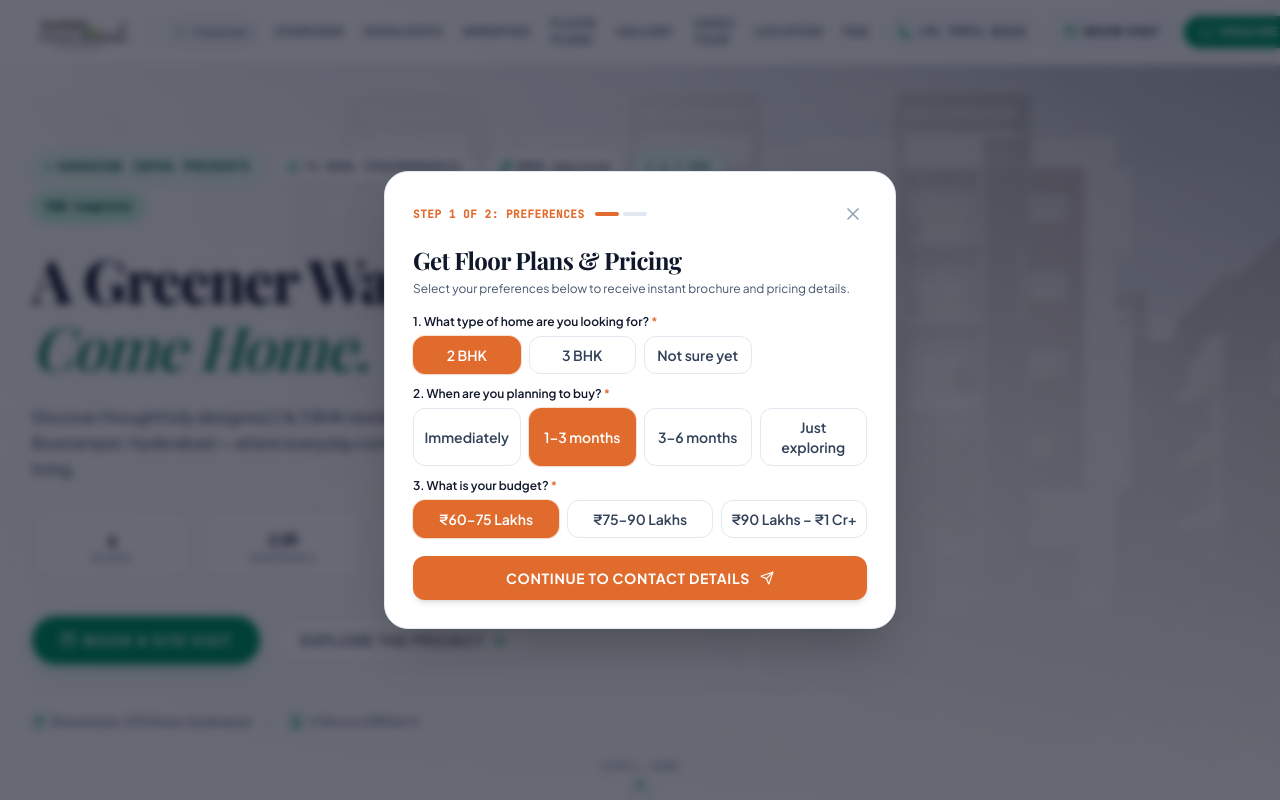
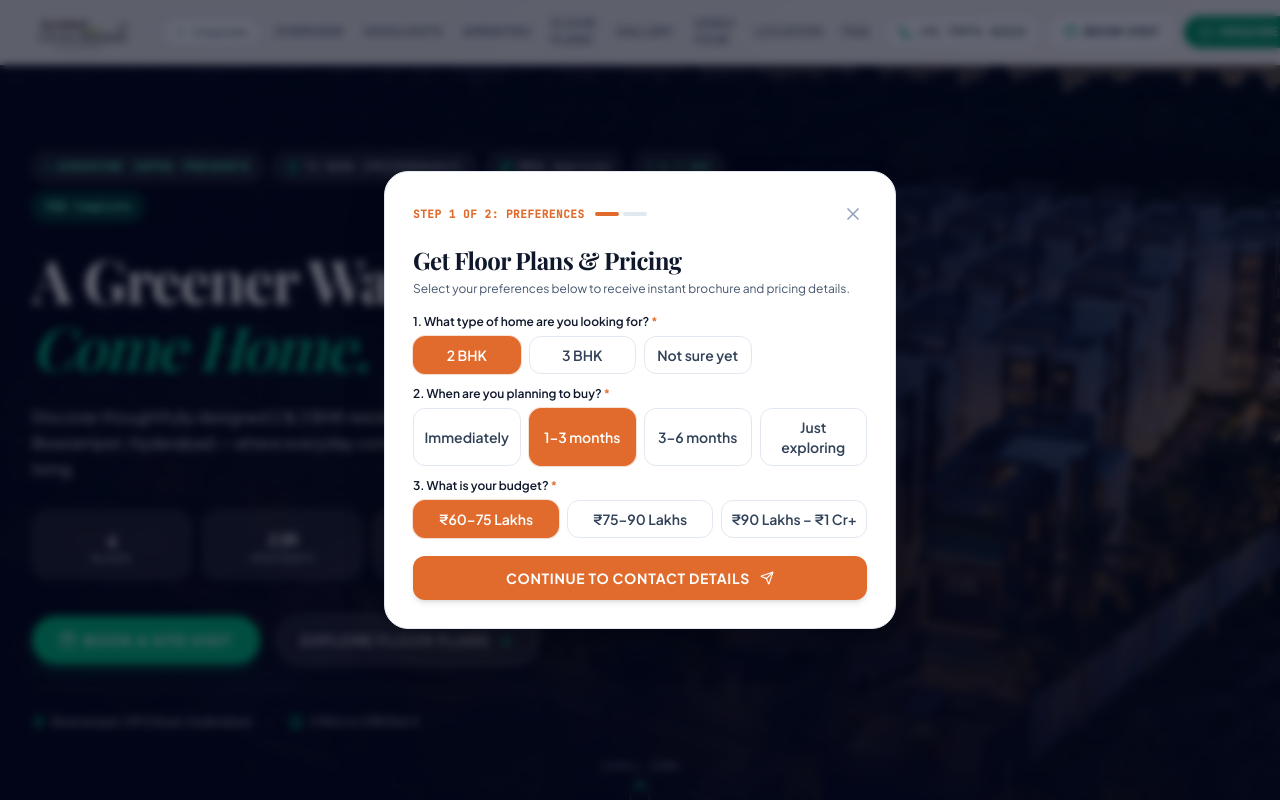
Before and after one commit to sunshinegreenmeadowsdigital/sunshinefrontweb, a React (Vite) app: page /sunshine-green-meadows in a window 1280 px wide. Shown: the top 800 px of the page. Built offline with nearby package versions, Linux system fonts and the light colour scheme; a web font is replaced by a local one.

Commit message:
feat: implement luxury night view hero for Sunshine Green Meadows page

```diff
--- a/src/components/project/GreenMeadowsHero.tsx
+++ b/src/components/project/GreenMeadowsHero.tsx
@@ -18,75 +18,75 @@ export const GreenMeadowsHero: React.FC<GreenMeadowsHeroProps> = ({ onOpenModal
       id="overview"
       className="relative min-h-[90vh] lg:min-h-screen flex items-center justify-center overflow-hidden bg-white pt-24 sm:pt-28 pb-12 sm:pb-16"
     >
-      {/* Background Aerial Render with Balanced Light Overlays */}
+      {/* Background Aerial Render - Dramatic Luxury Night View */}
       <div className="absolute inset-0 z-0">
         <img
-          src="/assets/projects/green-meadows/elevations/aerial.jpg"
-          alt="Sunshine Green Meadows Bowrampet Master Elevation"
+          src="/assets/projects/green-meadows/elevations/aerial-night.jpg"
+          alt="Sunshine Green Meadows Bowrampet Master Elevation Night View"
           className="w-full h-full object-cover object-center scale-105 transition-transform duration-1000 ease-out"
           fetchPriority="high"
         />
-        {/* Subtle architectural light gradient overlays */}
-        <div className="absolute inset-0 bg-gradient-to-t from-white via-white/80 to-white/40" />
-        <div className="absolute inset-0 bg-gradient-to-r from-white/95 via-white/70 to-transparent" />
+        {/* Deep luxury twilight gradients to let the architectural lighting pop while keeping content legible */}
+        <div className="absolute inset-0 bg-gradient-to-t from-slate-950/85 via-slate-950/40 to-slate-950/60" />
+        <div className="absolute inset-0 bg-gradient-to-r from-slate-950/90 via-slate-950/60 to-transparent" />
       </div>
 
       <div className="relative z-10 max-w-7xl mx-auto px-4 sm:px-6 lg:px-8 w-full py-6 sm:py-10">
         <div className="max-w-3xl space-y-4 sm:space-y-6">
           {/* Eyebrow & Credibility Pill */}
           <div className="flex flex-wrap items-center gap-1.5 sm:gap-2.5">
-            <span className="inline-flex items-center gap-1.5 px-2.5 sm:px-3 py-1 sm:py-1.5 rounded-full bg-emerald-50 backdrop-blur-md border border-emerald-200 text-[10px] sm:text-xs font-mono font-semibold uppercase tracking-wider sm:tracking-widest text-emerald-800">
-              <span className="w-1.5 h-1.5 rounded-full bg-emerald-600 animate-pulse" />
+            <span className="inline-flex items-center gap-1.5 px-2.5 sm:px-3 py-1 sm:py-1.5 rounded-full bg-white/10 backdrop-blur-md border border-white/20 text-[10px] sm:text-xs font-mono font-semibold uppercase tracking-wider sm:tracking-widest text-emerald-300">
+              <span className="w-1.5 h-1.5 rounded-full bg-emerald-400 animate-pulse" />
               <span>Sunshine Infra Presents</span>
             </span>
 
-            <span className="inline-flex items-center gap-1 px-2.5 sm:px-3 py-1 sm:py-1.5 rounded-full bg-white/90 backdrop-blur-md border border-slate-200 text-[10px] sm:text-xs text-slate-800 font-mono shadow-xs">
-              <ShieldCheck className="w-3 h-3 sm:w-3.5 sm:h-3.5 text-emerald-600" />
+            <span className="inline-flex items-center gap-1 px-2.5 sm:px-3 py-1 sm:py-1.5 rounded-full bg-white/10 backdrop-blur-md border border-white/20 text-[10px] sm:text-xs text-slate-200 font-mono shadow-xs">
+              <ShieldCheck className="w-3 h-3 sm:w-3.5 sm:h-3.5 text-emerald-400" />
               <span>TS RERA ({siteConfig.greenMeadows.reraNumber})</span>
             </span>
 
-            <span className="inline-flex items-center gap-1 px-2.5 sm:px-3 py-1 sm:py-1.5 rounded-full bg-white/90 backdrop-blur-md border border-slate-200 text-[10px] sm:text-xs text-slate-800 font-mono shadow-xs">
-              <Sparkles className="w-3 h-3 sm:w-3.5 sm:h-3.5 text-emerald-600" />
+            <span className="inline-flex items-center gap-1 px-2.5 sm:px-3 py-1 sm:py-1.5 rounded-full bg-white/10 backdrop-blur-md border border-white/20 text-[10px] sm:text-xs text-slate-200 font-mono shadow-xs">
+              <Sparkles className="w-3 h-3 sm:w-3.5 sm:h-3.5 text-emerald-400" />
               <span>HMDA Approved</span>
             </span>
 
-            <span className="inline-flex items-center gap-1 px-2.5 sm:px-3 py-1 sm:py-1.5 rounded-full bg-emerald-50 backdrop-blur-md border border-emerald-200 text-[10px] sm:text-xs text-emerald-800 font-mono">
+            <span className="inline-flex items-center gap-1 px-2.5 sm:px-3 py-1 sm:py-1.5 rounded-full bg-white/10 backdrop-blur-md border border-white/20 text-[10px] sm:text-xs text-emerald-300 font-mono">
               <span>2 & 3 BHK</span>
             </span>
 
-            <span className="inline-flex items-center gap-1 px-2.5 sm:px-3 py-1 sm:py-1.5 rounded-full bg-emerald-100 backdrop-blur-md border border-emerald-300 text-[10px] sm:text-xs text-emerald-900 font-mono font-bold">
+            <span className="inline-flex items-center gap-1 px-2.5 sm:px-3 py-1 sm:py-1.5 rounded-full bg-emerald-500/25 backdrop-blur-md border border-emerald-400/40 text-[10px] sm:text-xs text-emerald-300 font-mono font-bold">
               <span>90% Complete</span>
             </span>
           </div>
 
           {/* Headline */}
-          <h1 className="font-display text-3xl sm:text-5xl lg:text-6xl font-bold tracking-tight text-slate-900 leading-[1.12]">
+          <h1 className="font-display text-3xl sm:text-5xl lg:text-6xl font-bold tracking-tight text-white leading-[1.12]">
             A Greener Way to <br />
-            <span className="italic font-normal text-emerald-700">Come Home.</span>
+            <span className="italic font-normal text-emerald-400">Come Home.</span>
           </h1>
 
           {/* Supporting Copy */}
-          <p className="font-sans text-xs sm:text-sm md:text-base text-slate-700 leading-relaxed max-w-2xl font-normal">
+          <p className="font-sans text-xs sm:text-sm md:text-base text-slate-200 leading-relaxed max-w-2xl font-normal">
             Discover thoughtfully designed 2 & 3 BHK residences at Sunshine Green Meadows, Bowrampet, Hyderabad — where everyday comfort meets a more considered way of living.
           </p>
 
           {/* Concise Project Highlight Chips */}
           <div className="grid grid-cols-2 sm:grid-cols-4 gap-2 sm:gap-3 py-1 max-w-2xl">
-            <div className="p-2.5 sm:p-3 rounded-xl sm:rounded-2xl bg-white/95 backdrop-blur-md border border-slate-200 text-center shadow-xs">
-              <div className="font-display text-lg sm:text-xl font-bold text-slate-900">4</div>
-              <div className="text-[10px] uppercase font-mono tracking-wider text-slate-500">Blocks</div>
+            <div className="p-2.5 sm:p-3 rounded-xl sm:rounded-2xl bg-white/10 backdrop-blur-md border border-white/15 text-center shadow-xs">
+              <div className="font-display text-lg sm:text-xl font-bold text-white">4</div>
+              <div className="text-[10px] uppercase font-mono tracking-wider text-slate-300">Blocks</div>
             </div>
-            <div className="p-2.5 sm:p-3 rounded-xl sm:rounded-2xl bg-white/95 backdrop-blur-md border border-slate-200 text-center shadow-xs">
-              <div className="font-display text-lg sm:text-xl font-bold text-slate-900">236</div>
-              <div className="text-[10px] uppercase font-mono tracking-wider text-slate-500">Apartments</div>
+            <div className="p-2.5 sm:p-3 rounded-xl sm:rounded-2xl bg-white/10 backdrop-blur-md border border-white/15 text-center shadow-xs">
+              <div className="font-display text-lg sm:text-xl font-bold text-white">236</div>
+              <div className="text-[10px] uppercase font-mono tracking-wider text-slate-300">Apartments</div>
             </div>
-            <div className="p-2.5 sm:p-3 rounded-xl sm:rounded-2xl bg-white/95 backdrop-blur-md border border-slate-200 text-center shadow-xs">
-              <div className="font-display text-lg sm:text-xl font-bold text-emerald-700">2 & 3</div>
-              <div className="text-[10px] uppercase font-mono tracking-wider text-slate-500">BHK Suites</div>
+            <div className="p-2.5 sm:p-3 rounded-xl sm:rounded-2xl bg-white/10 backdrop-blur-md border border-white/15 text-center shadow-xs">
+              <div className="font-display text-lg sm:text-xl font-bold text-emerald-400">2 & 3</div>
+              <div className="text-[10px] uppercase font-mono tracking-wider text-slate-300">BHK Suites</div>
             </div>
-            <div className="p-2.5 sm:p-3 rounded-xl sm:rounded-2xl bg-white/95 backdrop-blur-md border border-slate-200 text-center shadow-xs">
-              <div className="font-display text-lg sm:text-xl font-bold text-slate-900">~10,000 Sft</div>
-              <div className="text-[10px] uppercase font-mono tracking-wider text-slate-500">Clubhouse</div>
+            <div className="p-2.5 sm:p-3 rounded-xl sm:rounded-2xl bg-white/10 backdrop-blur-md border border-white/15 text-center shadow-xs">
+              <div className="font-display text-lg sm:text-xl font-bold text-white">~10,000 Sft</div>
+              <div className="text-[10px] uppercase font-mono tracking-wider text-slate-300">Clubhouse</div>
             </div>
           </div>
 
@@ -101,7 +101,7 @@ export const GreenMeadowsHero: React.FC<GreenMeadowsHeroProps> = ({ onOpenModal
                   subtitle: 'Select your preferences below to schedule a private walkthrough of Sunshine Green Meadows.',
                 })
               }
-              className="inline-flex items-center justify-center gap-2 px-6 sm:px-7 py-3 sm:py-3.5 rounded-full text-xs sm:text-sm font-bold uppercase tracking-wider sm:tracking-widest bg-emerald-600 hover:bg-emerald-700 text-white shadow-lg shadow-emerald-600/20 transition-all transform hover:-translate-y-0.5 active:translate-y-0"
+              className="inline-flex items-center justify-center gap-2 px-6 sm:px-7 py-3 sm:py-3.5 rounded-full text-xs sm:text-sm font-bold uppercase tracking-wider sm:tracking-widest bg-emerald-500 hover:bg-emerald-600 text-white shadow-lg shadow-emerald-500/25 transition-all transform hover:-translate-y-0.5 active:translate-y-0 cursor-pointer"
             >
               <Calendar className="w-4 h-4" />
               <span>Book a Site Visit</span>
@@ -109,22 +109,22 @@ export const GreenMeadowsHero: React.FC<GreenMeadowsHeroProps> = ({ onOpenModal
 
             <a
               href="#plans"
-              className="inline-flex items-center justify-center gap-2 px-5 sm:px-6 py-3 sm:py-3.5 rounded-full text-xs sm:text-sm font-medium uppercase tracking-wider sm:tracking-widest text-slate-800 bg-white/90 hover:bg-white border border-slate-200 hover:border-emerald-600 backdrop-blur-sm transition-all shadow-xs"
+              className="inline-flex items-center justify-center gap-2 px-5 sm:px-6 py-3 sm:py-3.5 rounded-full text-xs sm:text-sm font-medium uppercase tracking-wider sm:tracking-widest text-white bg-white/10 hover:bg-white/20 border border-white/30 hover:border-white backdrop-blur-sm transition-all shadow-xs cursor-pointer"
             >
-              <span>Explore the Project</span>
-              <ArrowDown className="w-4 h-4 text-emerald-600" />
+              <span>Explore Floor Plans</span>
+              <ArrowDown className="w-4 h-4 text-emerald-400" />
             </a>
           </div>
 
           {/* Location Proximity Note */}
-          <div className="pt-4 sm:pt-6 border-t border-slate-200/80 flex flex-wrap items-center gap-3 sm:gap-4 text-xs text-slate-600">
+          <div className="pt-4 sm:pt-6 border-t border-white/15 flex flex-wrap items-center gap-3 sm:gap-4 text-xs text-slate-300">
             <div className="flex items-center gap-1.5">
-              <MapPin className="w-3.5 h-3.5 text-emerald-600 shrink-0" />
+              <MapPin className="w-3.5 h-3.5 text-emerald-400 shrink-0" />
               <span className="text-[11px] sm:text-xs">Bowrampet, DPS Road, Hyderabad</span>
             </div>
-            <span className="text-slate-300">•</span>
+            <span className="text-white/20">•</span>
             <div className="flex items-center gap-1.5">
-              <Building className="w-3.5 h-3.5 text-emerald-600 shrink-0" />
+              <Building className="w-3.5 h-3.5 text-emerald-400 shrink-0" />
               <span className="text-[11px] sm:text-xs">5 Mins to ORR Exit 4</span>
             </div>
           </div>
@@ -132,10 +132,10 @@ export const GreenMeadowsHero: React.FC<GreenMeadowsHeroProps> = ({ onOpenModal
       </div>
 
       {/* Unobtrusive Scroll Down Indicator */}
-      <div className="absolute bottom-6 left-1/2 -translate-x-1/2 z-10 flex flex-col items-center gap-1 text-[11px] font-mono uppercase tracking-widest text-slate-500 hover:text-emerald-700 transition-colors">
+      <div className="absolute bottom-6 left-1/2 -translate-x-1/2 z-10 flex flex-col items-center gap-1 text-[11px] font-mono uppercase tracking-widest text-slate-400 hover:text-emerald-400 transition-colors">
         <span className="text-[10px]">Scroll Down</span>
-        <div className="w-5 h-8 rounded-full border border-slate-300 flex items-start justify-center p-1">
-          <div className="w-1 h-2 rounded-full bg-emerald-600 animate-bounce" />
+        <div className="w-5 h-8 rounded-full border border-white/30 flex items-start justify-center p-1">
+          <div className="w-1 h-2 rounded-full bg-emerald-400 animate-bounce" />
         </div>
       </div>
     </section>
```
Also changed, not shown: public/assets/projects/green-meadows/elevations/aerial-night.jpg (added).
